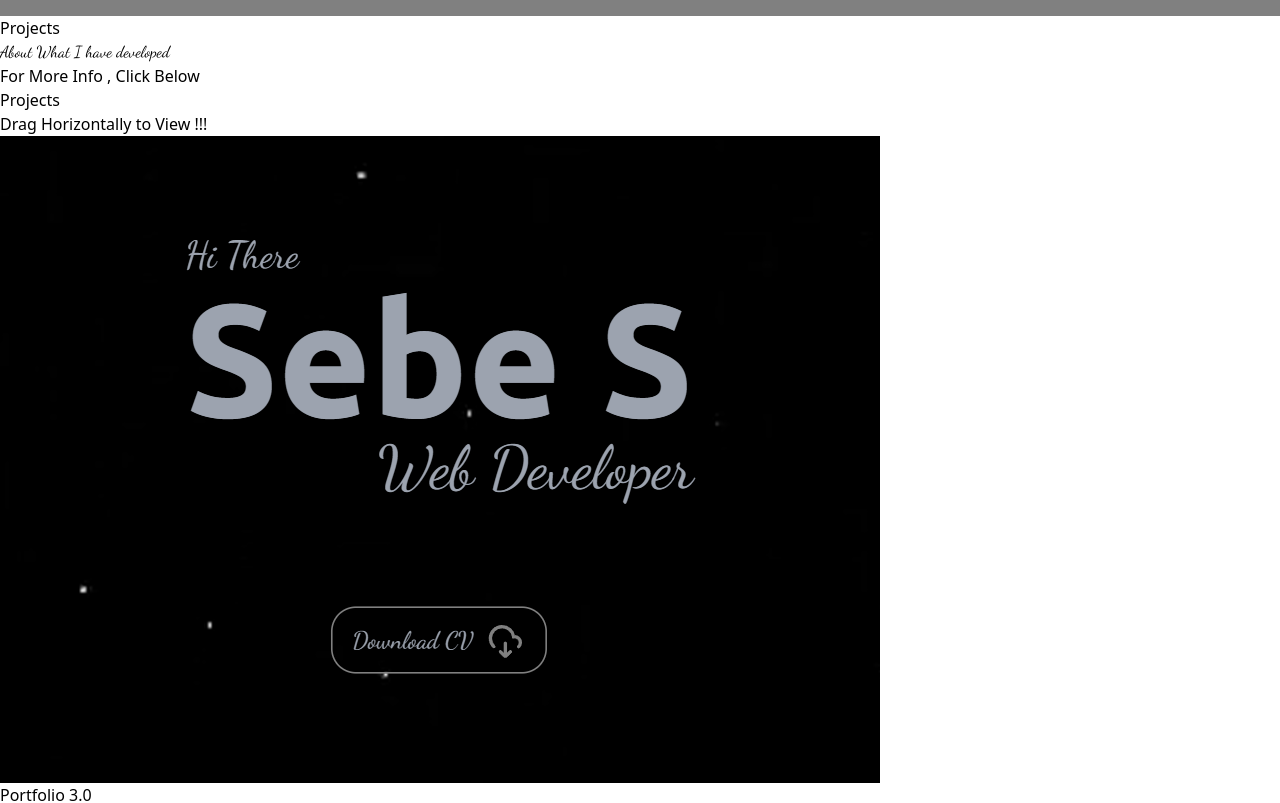
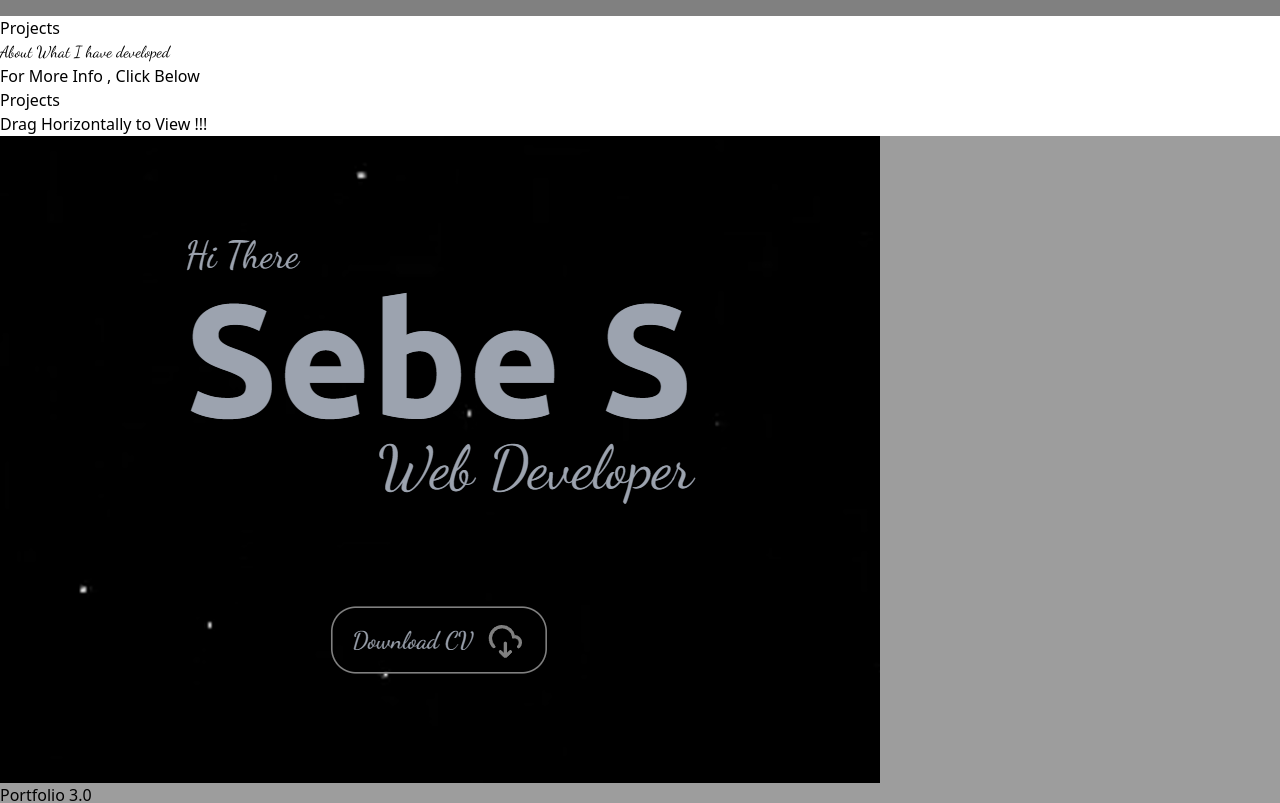
Before and after one commit to Sebe2k04/portfolio-3.0, a React (Vite) app: page / in a window 1280 px wide. Shown: the part 2640-3443 px from the top of the page. Built offline with nearby package versions, Linux system fonts and the light colour scheme.

Commit message:
#1.9 feat marquue for projects are added

```diff
--- a/src/Components/Slideshow/Slideshow.jsx
+++ b/src/Components/Slideshow/Slideshow.jsx
@@ -17,7 +17,7 @@ const Slideshow = () => {
 
   const Card = (img,name) => {
     return (
-      <div className="card h-[400px] rounded-2xl min-w-[300px] m-5 bg-zinc-400">
+      <div className="card h-[400px] rounded-2xl min-w-[300px] m-5 ">
         <div className="h-[180px] w-[260px] mt-[20px] m-auto rounded-2xl bg-white">
           <img src={img} alt="" className="rounded-2xl w-full h-full grayscale " />
         </div>
--- a/src/Components/Slideshow/Slideshow.scss
+++ b/src/Components/Slideshow/Slideshow.scss
@@ -1,11 +1,12 @@
 .description::-webkit-scrollbar {
   width: 3px;
 }
-.card{
+.card {
+  background-color: rgb(157, 157, 157);
   display: grid;
-  grid-template-columns: repeat(1,1fr);
+  grid-template-columns: repeat(1, 1fr);
 }
-.card:nth-child(2n){
+.card:nth-child(2n) {
   display: flex;
   flex-direction: column-reverse;
 }
--- a/src/Pages/Home/Home.jsx
+++ b/src/Pages/Home/Home.jsx
@@ -254,8 +254,11 @@ const Home = () => {
         <div className="">
           <p className="text-center text-zinc-400 pt-5">Drag Horizontally to View !!!</p>
         </div>
-        <div className="pt-10">
+        <div className="pt-10 ">
           <Slideshow />
+        </div>
+        <div className="text-black pt-10 pb-5">
+          <Marquee text={["Portfolio", "Ecommerce", "AI","ChatBot", "IOT"]} />
         </div>
       </div>
       <div className="contact">
--- a/src/Pages/Home/Home.scss
+++ b/src/Pages/Home/Home.scss
@@ -44,7 +44,7 @@
   background: linear-gradient(
     200deg,
     rgba(255, 255, 255, 1) 0%,
-    rgba(255, 255, 255, 1) 60%,
+    rgba(255, 255, 255, 1) 40%,
     rgb(103, 103, 103) 100%
   );
 }
```
